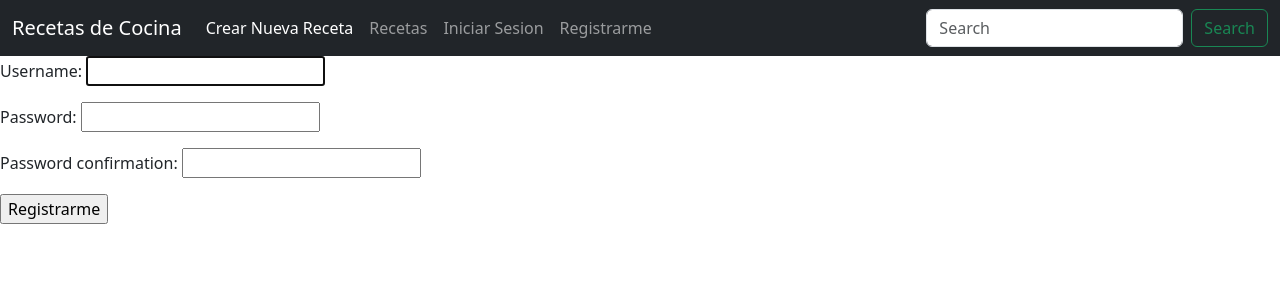
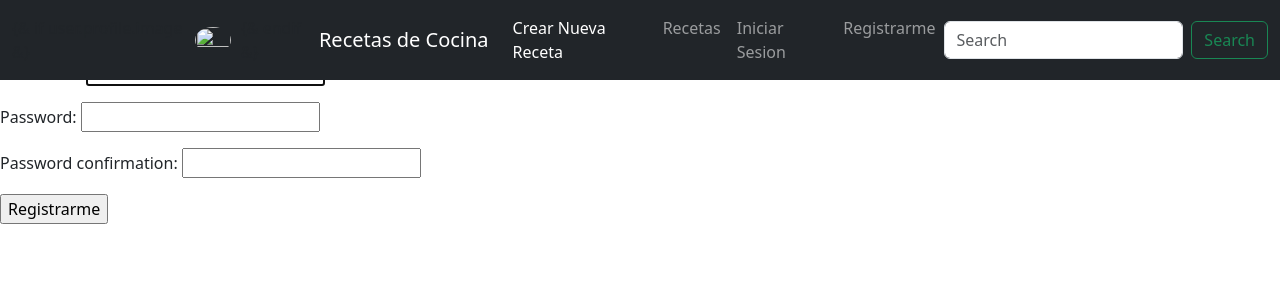
Before and after one commit to sofiadmartinez/Entrega-Final, a Django app: page /signup/ in a window 1280 px wide. Shown: the top 300 px of the page. Run offline with Django 4.2, Linux system fonts and the light colour scheme; some libraries are stand-ins or nearby versions.

Commit message:
imagen usuario

```diff
--- a/AppRecetas/admin.py
+++ b/AppRecetas/admin.py
@@ -1,6 +1,7 @@
 from django.contrib import admin
-from AppRecetas.models import Receta
+from AppRecetas.models import Receta, Profile
 
 # Register your models here.
 
 admin.site.register(Receta)
+admin.site.register(Profile)
--- a/AppRecetas/models.py
+++ b/AppRecetas/models.py
@@ -11,3 +11,8 @@
 
     def __str__(self):
         return f"{self.id} - {self.nombre_receta}"
+
+class Profile(models.Model):
+    user = models.OneToOneField(to=User, on_delete=models.CASCADE, related_name="profile")
+    instagram = models.CharField(max_length=100)
+    imagen = models.ImageField(upload_to="profiles", null=True, blank=True) #Si no logro que funcione el CSS en la linea 57, entnonces le borro el null y el blank asi me obliga a poner una foto
--- a/AppRecetas/templates/AppRecetas/base.html
+++ b/AppRecetas/templates/AppRecetas/base.html
@@ -54,6 +54,11 @@
 <header>
   <nav class="navbar navbar-expand-md navbar-dark fixed-top bg-dark">
     <div class="container-fluid">
+      {& if user.profile.image &}
+       <a href = "{% url 'profile-update' user.profile.id  %}">
+       <img src="{{user.profile.imagen.url}}" height="100%" width="36px" style="border-radius: 50%; margin-right:10px ;">
+       </a>
+      {& endif &}
       <a class="navbar-brand" href="{% url 'index' %}">Recetas de Cocina</a>
       <button class="navbar-toggler" type="button" data-bs-toggle="collapse" data-bs-target="#navbarCollapse" aria-controls="navbarCollapse" aria-expanded="false" aria-label="Toggle navigation">
         <span class="navbar-toggler-icon"></span>
--- a/AppRecetas/views.py
+++ b/AppRecetas/views.py
@@ -1,6 +1,6 @@
 from django.shortcuts import render
 from django.views.generic import ListView, DetailView, CreateView, UpdateView, DeleteView
-from AppRecetas.models import Receta
+from AppRecetas.models import Receta, Profile
 from django.urls import reverse_lazy
 from django.contrib.auth.forms import UserCreationForm
 from django.contrib.auth.views import LoginView,LogoutView
@@ -14,16 +14,6 @@
 
 class RecetaDetail(DetailView):
     model = Receta
-
-# class RecetaCreate(LoginRequiredMixin, CreateView):
-#     model = Receta
-#     success_url = reverse_lazy("receta-list")
-#     fields = '__all__'
-
-# class RecetaUpdate(LoginRequiredMixin, UpdateView):
-#     model = Receta
-#     success_url = reverse_lazy("receta-list")
-#     fields = '__all__'
 
 class RecetaCreate(LoginRequiredMixin, CreateView):
     model = Receta
@@ -66,3 +56,9 @@
 
 class Logout(LogoutView):
     template_name = 'registration/logout.html'
+
+class ProfileUpdate(UpdateView):
+    model = Profile
+    fields = '__all__'
+
+#falta hacer el ProfileCreate. Es exactamente el mismo que el de arriba
--- a/Proyecto/urls.py
+++ b/Proyecto/urls.py
@@ -15,7 +15,7 @@
 """
 from django.contrib import admin
 from django.urls import path
-from AppRecetas.views import (index, RecetaList, RecetaDetail, RecetaCreate, RecetaUpdate, RecetaDelete, SignUp, Login, Logout)
+from AppRecetas.views import (index, RecetaList, RecetaDetail, RecetaCreate, RecetaUpdate, RecetaDelete, SignUp, Login, Logout, ProfileUpdate)
 from django.conf import settings
 from django.conf.urls.static import static
 
@@ -30,8 +30,7 @@
     path('signup/', SignUp.as_view(), name="signup"),
     path('login/', Login.as_view(), name="login"),
     path('logout/', Logout.as_view(), name="logout"),
-
-
+    path('profile/<pk>/update', ProfileUpdate.as_view(), name="profile-update"),
 ]
 
 urlpatterns += static(settings.MEDIA_URL, document_root=settings.MEDIA_ROOT)
```
Also changed, not shown: AppRecetas/templates/AppRecetas/profile_form.html (added, +11 -0 lines), AppRecetas/migrations/0003_profile.py (added), db.sqlite3, media/profiles/cosme.jpg (added).
